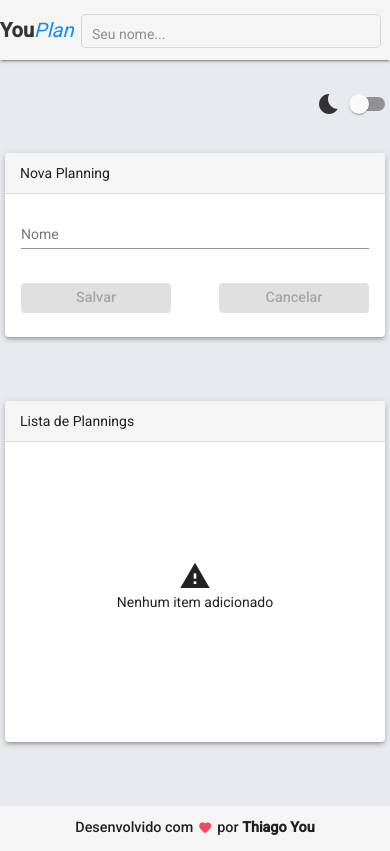
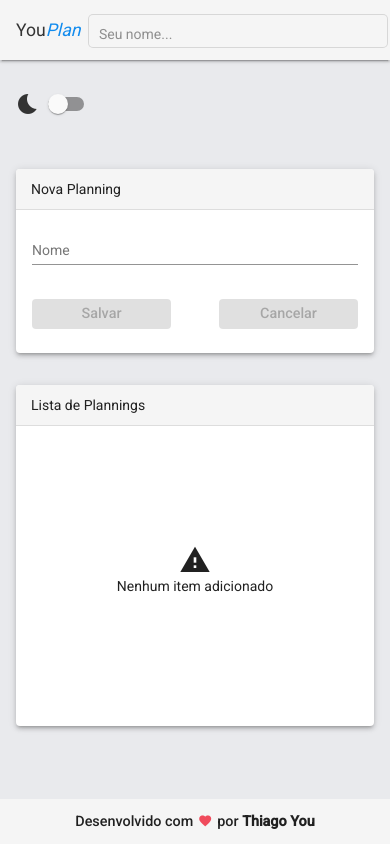
Before and after one commit to thiago-you/you-plan, an Angular app in the folder frontend/: page /home in a window 390 px wide. Shown: the top 851 px of the page. Built offline with nearby package versions, Linux system fonts and the light colour scheme.

Commit message:
implementing mobile ui responsivity validations

```diff
--- a/frontend/src/app/components/dialog/base-dialog.component.scss
+++ b/frontend/src/app/components/dialog/base-dialog.component.scss
@@ -191,3 +191,51 @@
         }
     }
 }
+
+@media (max-width: 465px) {
+    ::ng-deep {
+        width: 100%;
+
+        .mat-dialog-container {
+            padding: 24px 0;
+
+            .mat-dialog-title {
+                font-size: 18px;
+                padding: 0 24px;
+            }
+
+            .mat-dialog-actions {
+                padding: 0 24px;
+
+                button {
+                    min-width: 100px;
+                    padding: 0 16px;
+                }
+            }
+
+            .mat-dialog-content {
+                margin: 0;
+                padding: 0;
+            }
+
+            .dialog-content {
+                div.info {
+                    ul {
+                        li {
+                            font-size: 0.8rem;
+                            margin: 0.5rem;
+
+                            span {
+                                width: 1.5rem;
+                            }
+                        }
+                    }
+                }
+            }
+
+            div.estorie-import {
+                min-width: unset;
+            }
+        }
+    }
+}
--- a/frontend/src/app/components/planning/planning-item-list/planning-item-list.component.scss
+++ b/frontend/src/app/components/planning/planning-item-list/planning-item-list.component.scss
@@ -199,3 +199,20 @@
         }
     }
 }
+
+@media (max-width: 465px) {
+    .mat-card {
+        margin-bottom: 3rem;
+
+        .card-body.votes {
+            .row {
+                input {
+                    &.btn {
+                        padding: 10px;
+                        font-size: 14px;
+                    }
+                }
+            }
+        }
+    }
+}
--- a/frontend/src/app/components/template/header/header.component.scss
+++ b/frontend/src/app/components/template/header/header.component.scss
@@ -82,3 +82,23 @@
         padding-right: 0;
     }
 }
+
+@media (max-width: 465px) {
+    .header {
+        justify-content: space-between;
+        padding-left: 1rem;
+        padding-right: 1rem;
+
+        div.title {
+            font-size: 1.1rem;
+            font-weight: normal;
+        }
+
+        div.user div {
+            span.username {
+                font-size: 14px;
+                margin-right: 1rem;
+            }
+        }
+    }
+}
--- a/frontend/src/app/components/user/user-list/user-list.component.scss
+++ b/frontend/src/app/components/user/user-list/user-list.component.scss
@@ -201,3 +201,9 @@
         }
     }
 }
+
+@media (max-width: 465px) {
+    .mat-card:last-child {
+        margin-bottom: 1rem;
+    }
+}
--- a/frontend/src/app/views/home/home.component.scss
+++ b/frontend/src/app/views/home/home.component.scss
@@ -20,3 +20,37 @@ div.content {
         }
     }
 }
+
+@media (max-width: 800px) {
+    div.content {
+        padding: 1rem 1rem;
+
+        div.container {
+            width: 100%;
+
+            div#switch-theme {
+                margin-left: 1rem;
+                margin-right: 1rem;
+            }
+        }
+    }
+}
+
+@media (max-width: 465px) {
+    div.content {
+        padding: 0;
+
+        div.container {
+            width: 100%;
+
+            div#switch-theme {
+                align-self: flex-start;
+                margin: 2rem 1rem;
+            }
+
+            section {
+                margin: 1rem;
+            }
+        }
+    }
+}
--- a/frontend/src/app/views/planning/planning.component.scss
+++ b/frontend/src/app/views/planning/planning.component.scss
@@ -69,8 +69,48 @@ div.content {
 
                 &#actions #switch-theme {
                     margin-left: 1rem;
+                    margin-right: 1rem;
                 }
             }
         }
     }
 }
+
+@media (max-width: 465px) {
+    div.content {
+        padding: 0;
+
+        div.container {
+            width: 100%;
+            grid-template-columns: auto;
+            grid-template-areas:
+                'actions'
+                'users'
+                'planning'
+            ;
+
+            section {
+                &#planning {
+                    width: calc(100vw - 2rem);
+                    padding: 1rem;
+                }
+
+                &#users {
+                    width: calc(100vw - 2rem);
+                    padding: 1rem;
+                }
+
+                &#actions {
+                    width: calc(100vw - 2rem);
+                    justify-content: flex-start;
+                    margin-bottom: 2rem;
+                    margin-top: 2rem;
+
+                    & > button {
+                        margin-left: 1rem;
+                    }
+                }
+            }
+        }
+    }
+}
```
